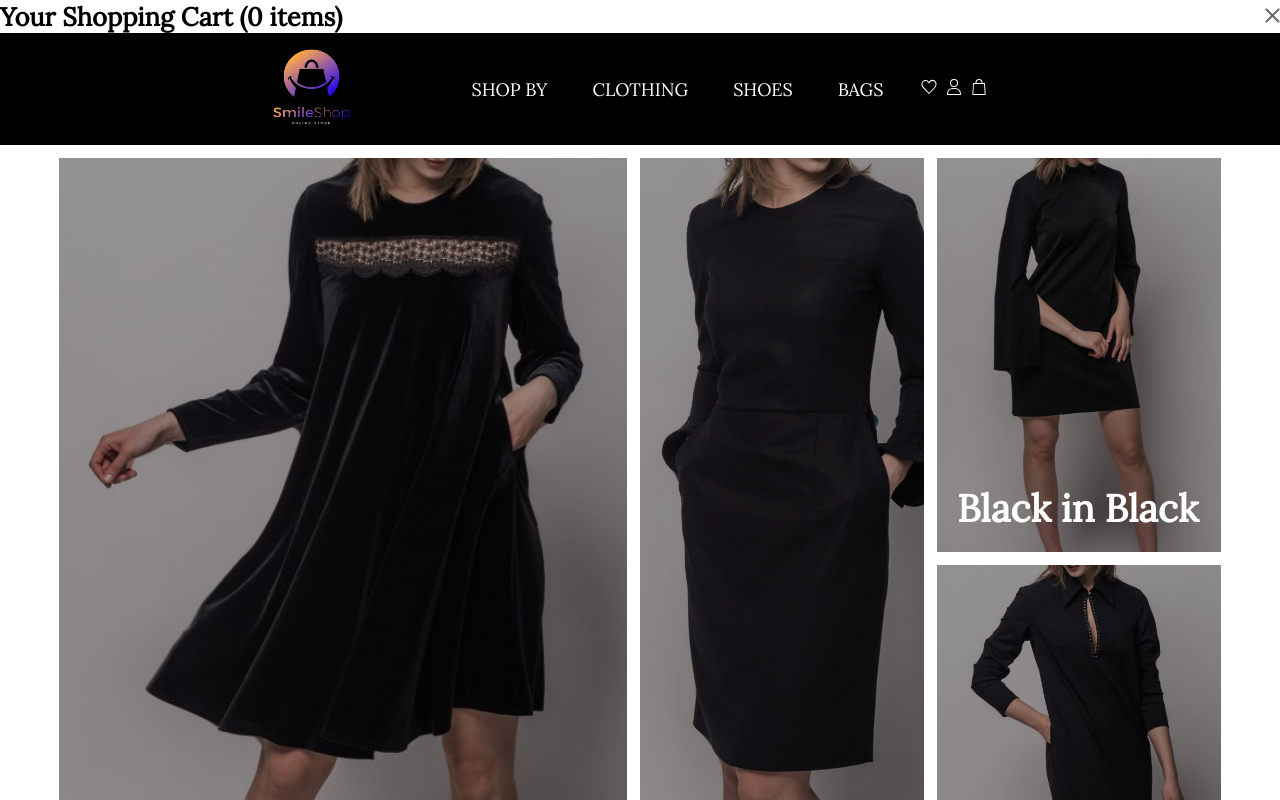
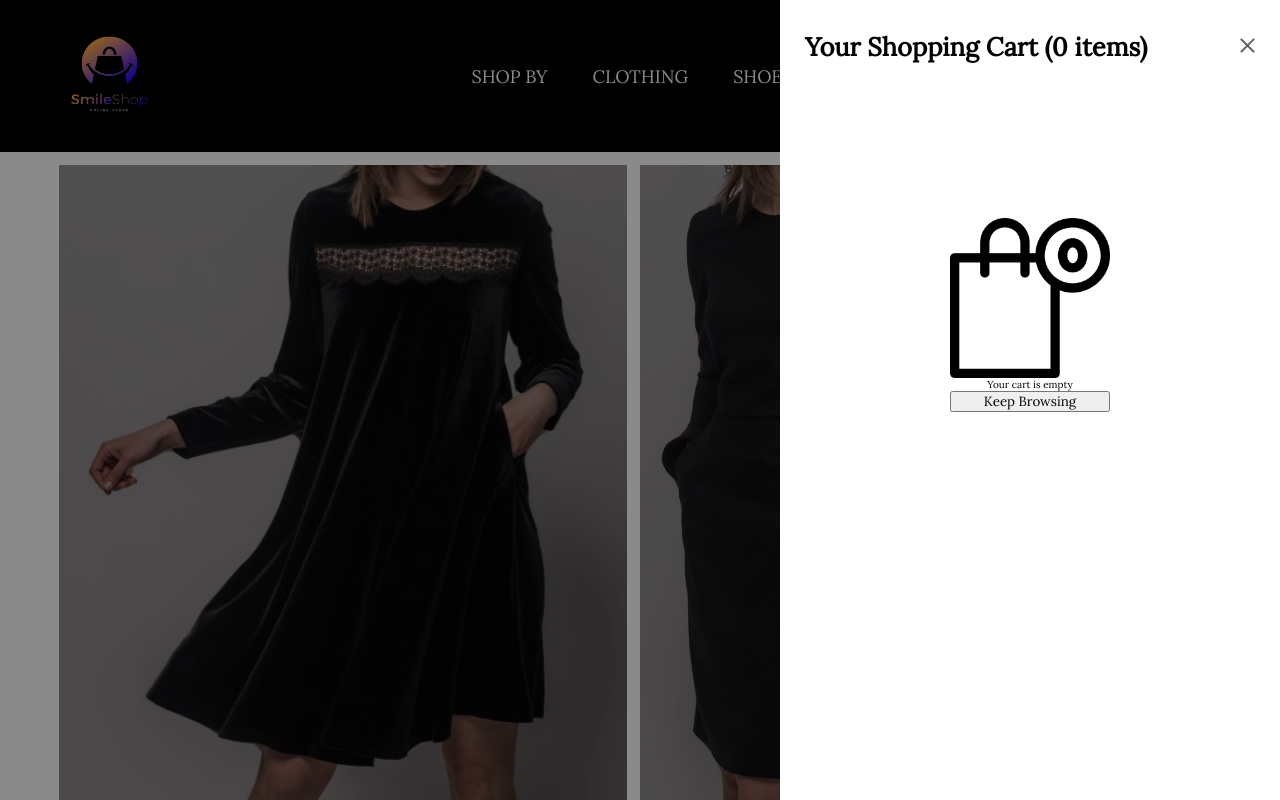
Before and after one commit to loretari/e-commerce_simple-app, a React (Create React App) app: page / in a window 1280 px wide. Both pictures are taken after a click on the element 953 px from the left and 90 px from the top of the page. Shown: the top 800 px of the page. Built offline with nearby package versions, Linux system fonts and the light colour scheme.

Commit message:
init: change navBar

```diff
--- a/src/App.js
+++ b/src/App.js
@@ -2,13 +2,15 @@ import React from 'react';
 import { Routes, Route } from 'react-router-dom';
 import Navbar from "./Components/Navbar/Navbar";
 import Home from "./Pages/Home";
+import ShopBy from "./Pages/ShopBy";
 
 function App() {
   return (
       <div>
         <Navbar/>
         <Routes>
-          <Route path= "/" element={<Home />}/>
+          <Route index path= "/" element={<Home />}/>
+          <Route path= "/shopBy" element={<ShopBy/>} />
         </Routes>
       </div>
 
--- a/src/Components/Footer/Footer.js
+++ b/src/Components/Footer/Footer.js
@@ -17,7 +17,7 @@ function Footer () {
           >About</Link>
           <Link
               activeClass= 'active'
-              to= 'header'
+              to= 'hero'
               spy={true} s
               mooth={true}
               offset={-100}
--- a/src/Components/Header/Header.js
+++ /dev/null
@@ -1,77 +0,0 @@
-import React from 'react';
-import './Header.css';
-import Dress1 from '../Assets/Header/Dress1.jpg';
-import Dress2 from '../Assets/Header/Dress2.jpg';
-import Dress3 from '../Assets/Header/Dress3.jpg';
-import Dress4 from '../Assets/Header/Dress4.jpg';
-import { useState } from 'react';
-
-
-function Header () {
-
-    const [overlay, setOverlay] = useState(false);
-
-    function inOverlay() {
-        setOverlay(true);
-    }
-
-    function outOverlay() {
-        setOverlay(false);
-    }
-
-    return (
-        <section id= 'header'>
-            <div className= "home-container">
-                <div className= "container">
-                    <div className= "grid-container">
-                        <div className= "featured grid-one">
-                           <div
-                           id= "img1"
-                           className= "lil-overlay"
-                           onMouseEnter={inOverlay}
-                           onMouseLeave={outOverlay}
-                           ></div>
-                         <img src={Dress1} alt= "dress1" />
-                            <p className="main-description">Velvet In Black</p>
-
-                        </div>
-                        <div className="featured grid-two">
-                            <div
-                                id="img2"
-                                className={overlay ? "hard-overlay" : "lil-overlay"}
-                                onMouseEnter={inOverlay}
-                                onMouseLeave={outOverlay}
-                            ></div>
-                            <img src={Dress2} alt="dress2" />
-                            <p className="main-description">Elegant in Black</p>
-                        </div>
-                        <div className="featured grid-four">
-                            <div
-                                id="img3"
-                                className={overlay ? "hard-overlay" : "lil-overlay"}
-                                onMouseEnter={inOverlay}
-                                onMouseLeave={outOverlay}
-                            ></div>
-                            <img src={Dress3} alt="dress3" />
-                            <p className= "main-description">Black in Black</p>
-
-                        </div>
-                        <div className="featured grid-four-low">
-                            <div
-                                id="img4"
-                                className={overlay ? "hard-overlay" : "lil-overlay"}
-                                onMouseEnter={inOverlay}
-                                onMouseLeave={outOverlay}
-                            ></div>
-                            <img src={Dress4} alt="dress4" />
-                            <p className="main-description">If it is not black?</p>
-
-                        </div>
-                    </div>
-                </div>
-            </div>
-        </section>
-    )
-}
-
-export default Header;
--- /dev/null
+++ b/src/Components/Hero/Hero.js
@@ -0,0 +1,48 @@
+import React from 'react';
+import './Hero.css';
+import Dress1 from '../Assets/Header/Dress1.jpg';
+import Dress2 from '../Assets/Header/Dress2.jpg';
+import Dress3 from '../Assets/Header/Dress3.jpg';
+import Dress4 from '../Assets/Header/Dress4.jpg';
+
+
+
+function Hero () {
+
+
+    return (
+        <section id= 'hero'>
+            <div className= "hero-container">
+                <div className= "container">
+                    <div className= "grid-container">
+                        <div className= "featured grid-one">
+                            <div id= "img1" className= "lil-overlay"></div>
+                         <img src={Dress1} alt= "dress1" />
+                            <p className="main-description">Velvet In Black</p>
+
+                        </div>
+                        <div className="featured grid-two">
+                            <div id= "img2" className= "lil-overlay"></div>
+                            <img src={Dress2} alt="dress2" />
+                            <p className="main-description">Elegant in Black</p>
+                        </div>
+                        <div className="featured grid-four">
+                            <div id= "img3" className= "lil-overlay"></div>
+                            <img src={Dress3} alt="dress3" />
+                            <p className= "main-description">Black in Black</p>
+
+                        </div>
+                        <div className="featured grid-four-low">
+                            <div id= "img4" className= "lil-overlay"></div>
+                            <img src={Dress4} alt="dress4" />
+                            <p className="main-description">If it is not black?</p>
+
+                        </div>
+                    </div>
+                </div>
+            </div>
+        </section>
+    )
+}
+
+export default Hero;
--- a/src/Components/Navbar/Navbar.css
+++ b/src/Components/Navbar/Navbar.css
@@ -1,11 +1,12 @@
 .navbar {
     background-color: rgb(0, 0, 0);
      width: 100%;
-    margin: 0 auto;
-    display: flex;
-    align-items: center;
-    justify-content: space-between;
+    /*margin: 0 auto;*/
+    /*display: flex;*/
+    /*align-items: center;*/
+    /*justify-content: space-between;*/
     position: sticky;
+    /*position: fixed;*/
     top: 0;
     z-index: 100;
     padding: 16px;
@@ -18,9 +19,18 @@
     justify-content: space-between;
     align-items: center;
     transition: height 0.1s linear;
-    height: 8rem;
+    height: 12rem;
+}
 
+.nav-container.cont-sticky {
+    height: 8rem !important;
+}
 
+.navbar-fixed {
+    display: flex;
+    justify-content: space-between;
+    align-items: center;
+    height: 12rem;
 }
 
 .nav-logo {
@@ -50,7 +60,7 @@
     text-transform: uppercase;
     display: flex;
     gap: 2.5rem;
-   margin-right: 30px;
+    margin-right: 30px;
     align-items: center;
     list-style: none;
     color: rgb(255, 255, 255);
@@ -109,6 +119,12 @@
    margin: 0 0.5rem 0 0 ;
 }
 
+.header-icon-cross {
+    cursor: pointer;
+    position: absolute;
+    left: 33rem;
+    top: 3rem;
+}
 
 .nav-login-cart svg {
     width: 2rem;
@@ -152,6 +168,46 @@
     cursor: pointer;
 }
 
+.mobile-nav-full {
+    /*font-size: 2.3rem;*/
+    /*position: absolute;*/
+    /*right: 25px;*/
+    /*top: 49px;*/
+    /*cursor: pointer;*/
+    background-color: #F3F3F3;
+    z-index: 200;
+    position: fixed;
+    top: 0;
+    left: 0;
+    width: 100%;
+    height: 100%;
+}
+
+.mobile-links {
+    font-size: 3rem;
+    text-transform: uppercase;
+    display: flex;
+    flex-direction: column;
+    gap: 2rem;
+    justify-content: center;
+    align-items: center;
+    top: 44%;
+    left: 50%;
+    position: absolute;
+    transform: translate(-50%, -50%);
+
+}
+
+.mobile-links a {
+    color: black;
+    background: rgb(243,243,243);
+    text-decoration: none;
+}
+
+.mobile-links a:hover {
+    text-decoration: underline;
+}
+
 .cart-title-btn {
     font-size: 1.7rem;
     display: flex;
@@ -164,9 +220,65 @@
     cursor: pointer;
 }
 
+/* cart */
+
+.cart-div {
+    display: flex;
+    flex-direction: column;
+    position: fixed;
+    z-index: 999;
+    top: 0;
+    right: 0;
+    padding: 3rem 2.5rem 1.5rem 2.5rem;
+    background-color: white;
+    height: 100vh;
+    width: 50rem;
+    transition: all 0.4s ease;
+}
+
+.page-overly {
+    position: absolute;
+    top: 0;
+    left: 0;
+    width: 100%;
+    height: 100%;
+    background-color: #00000075;
+    z-index: 888;
+    transition: all 0.3s ease-in;
+}
+
+.open-flex {
+    display: flex !important;
+}
+
+.closed-flex {
+    display: none !important;
+}
+
+
+.cart-body {
+    height: 100vh;
+    padding: 0.5rem;
+}
+
+
+.empty-cart {
+    display: flex;
+    flex-direction: column;
+    text-align: center;
+    width: 16rem;
+    margin: 15rem auto;
+}
+
+.closed-cart {
+    right: -100%;
+}
+
 .open-cart {
     right: 0;
 }
+
+
 
 
 @media (max-width:600px) {
@@ -188,4 +300,15 @@
         display: flex;
     }
 
+    .cart-div {
+        width: 100%;
+    }
+    .cart-title-btn h2 {
+   font-size: 2rem;
+    }
+
+    .cart-title-btn span {
+        margin-right: 5rem;
+    }
+
 }
--- a/src/Components/Navbar/Navbar.js
+++ b/src/Components/Navbar/Navbar.js
@@ -3,29 +3,56 @@ import './Navbar.css';
 import {Link} from "react-router-dom";
 import LogoImg from '../Assets/logo_Smile2.png';
 import CrossImg from '../Assets/cart_cross_icon.png';
+import EmptyCary from '../Assets/Cart/empty-cart.png';
 
 
 function Navbar () {
 
+    // const [sticky, setSticky] = useState(false);
 
 
-
-
+    const [cart, setCart] = useState(false);
     const [mobileNav, setMobileNav] = useState(false);
 
+    // const handleScroll = () => {
+    //     if (window.scrollY > 10) {
+    //         setSticky(true);
+    //      } else  {
+    //         sticky(false);
+    //     }
+    // };
+
+// window.addEventListener("scroll", handleScroll);
+
+// const scrollToTop = () => {
+//     window.scrollTo({
+//         top: 0,
+//         behavior: "smooth",
+//     });
+// };
+
+    const openCart = () => {
+        setCart(!cart);
+    };
 
 
     return (
         <>
-            <div className= "navMenu" style={{display: mobileNav? 'flex' : 'none'}}>
+            <div className= {`mobile-nav-full ${mobileNav ? "open-flex" : "closed-flex"}`}>
 
-                        <span className= "header-icon">
-                            <svg width="20" height="20" viewBox="0 0 20 20" fill="none" xmlns="http://www.w3.org/2000/svg"><path d="M16.54 5.48H3.5a.48.48 0 01-.463-.662.47.47 0 01.443-.288h13A.48.48 0 0117 5a.49.49 0 01-.46.48zM16.54 15.48H3.5A.49.49 0 013 15a.48.48 0 01.48-.47h13A.471.471 0 0117 15a.48.48 0 01-.46.48zM16.54 10.48H3.5A.49.49 0 013 10a.48.48 0 01.48-.47h13A.48.48 0 0117 10a.49.49 0 01-.46.48z" fill="currentColor"></path></svg>
+            {/*<div className= "navMenu" style={{display: mobileNav? 'flex' : 'none'}}>*/}
 
+                        <span
+                            onClick={() => setMobileNav(!mobileNav)}
+                            // className= "header-icon-cross"
+                           >
+                            <img src={CrossImg} alt= "cross" className= "header-icon-cross"/>
+                            {/*<svg width="20" height="20" viewBox="0 0 20 20" fill="none" xmlns="http://www.w3.org/2000/svg"><path d="M16.54 5.48H3.5a.48.48 0 01-.463-.662.47.47 0 01.443-.288h13A.48.48 0 0117 5a.49.49 0 01-.46.48zM16.54 15.48H3.5A.49.49 0 013 15a.48.48 0 01.48-.47h13A.471.471 0 0117 15a.48.48 0 01-.46.48zM16.54 10.48H3.5A.49.49 0 013 10a.48.48 0 01.48-.47h13A.48.48 0 0117 10a.49.49 0 01-.46.48z" fill="currentColor"></path></svg>*/}
                         </span>
+                <div className= "mobile-links">
                 <Link
                     activeClass= 'active'
-                    to= "/"
+                    to= "/shopBy"
                     spy={true} s
                     mooth={true}
                     offset={-100}
@@ -34,7 +61,7 @@ function Navbar () {
                     onClick = {() => setMobileNav(false)}>Shop By</Link>
                 <Link
                     activeClass= 'active'
-                    to= "/"
+                    to= "/clothing"
                     spy={true} s
                     mooth={true}
                     offset={-100}
@@ -43,7 +70,7 @@ function Navbar () {
                     onClick = {() => setMobileNav(false)}>Clothing</Link>
                 <Link
                     activeClass= 'active'
-                    to= "/"
+                    to= "/shoes"
                     spy={true} s
                     mooth={true}
                     offset={-100}
@@ -52,31 +79,42 @@ function Navbar () {
                     onClick = {() => setMobileNav(false)}>Shoes</Link>
                 <Link
                     activeClass= 'active'
-                    to= "/"
+                    to= "/bags"
                     spy={true} s
                     mooth={true}
                     offset={-100}
                     duration={500}
                     className= "listItem"
                     onClick = {() => setMobileNav(false)}>Bags</Link>
-
+                </div>
             </div>
 
-            <div className= "open-cart">
-                <div className= "cart-title-btn">
+
+
+            <div className= {`page-overly ${cart ? "open-flex" : "closed-flex"}`}></div>
+            <div className= {`cart-div ${cart ? "open-cart" : "closed-cart"}`}>
+            <div className= "cart-title-btn">
                     <h2>Your Shopping Cart (0 items)</h2>
-                    <span onClick={() => setMobileNav(!mobileNav)} >
-                        <img src={CrossImg} alt= "cross"/>
-                        {/*<svg width="20" height="20" viewBox="0 0 20 20" fill="none" xmlns="http://www.w3.org/2000/svg" style="height: 20px; width: 20px;"><g clip-path="url(#cross_svg__clip0_473_4144)"><path d="M10.71 10l4.65-4.66a.495.495 0 10-.7-.7L10 9.29 5.34 4.64a.495.495 0 00-.7.7L9.29 10l-4.65 4.66a.48.48 0 000 .7.481.481 0 00.7 0L10 10.71l4.66 4.65a.482.482 0 00.7 0 .48.48 0 000-.7L10.71 10z" fill="currentColor"></path></g><defs><clipPath id="cross_svg__clip0_473_4144"><path fill="#fff" d="M0 0h20v20H0z"></path></clipPath></defs></svg>*/}
+                    <span onClick={openCart} >
+                        <img src={CrossImg} alt= "cross" />
                     </span>
+                </div>
+                <div className= "cart-body">
+                   <div className= "empty-cart">
+     <img src={EmptyCary} alt= "cart"/>
+     <p>Your cart is empty</p>
+                       <button onClick={openCart}>Keep Browsing</button>
+                   </div>
                 </div>
             </div>
 
 
         <nav className= "navbar" id= "navbar">
         <div className= "container">
+            {/*<div className= {`nav-container ${sticky ? "cont-sticky" : ""}`}>*/}
             <div className= "nav-container">
-                <div className= "nav-logo">
+
+            <div className= "nav-logo">
                     <Link
                         activeClass= 'active'
                         to= '/'
@@ -86,13 +124,16 @@ function Navbar () {
                         duration={500}
                         style={{textDecoration: 'none'}}
                         className= "navLinksLogo">
-                        <img src={LogoImg} alt= "logo" /></Link>
+                        <img
+                            // onClick={scrollToTop}
+                            src={LogoImg}
+                            alt= "logo" /></Link>
 
                 </div>
                 <div className= "nav-links">
                     <Link
                         activeClass= 'active'
-                        to= '/'
+                        to= '/shopBy'
                         spy={true} s
                         mooth={true}
                         offset={-100}
@@ -101,7 +142,7 @@ function Navbar () {
                         className= "navLinksListItem">Shop By</Link>
                     <Link
                         activeClass= 'active'
-                        to= '/'
+                        to= '/clothing'
                         spy={true} s
                         mooth={true}
                         offset={-100}
@@ -110,7 +151,7 @@ function Navbar () {
                         className= "navLinksListItem">Clothing</Link>
                    <Link
                         activeClass= 'active'
-                        to= '/'
+                        to= '/shoes'
                         spy={true} s
                         mooth={true}
                         offset={-100}
@@ -119,7 +160,7 @@ function Navbar () {
                         className= "navLinksListItem">Shoes</Link>
                     <Link
                         activeClass= 'active'
-                        to= '/'
+                        to= '/bags'
                         spy={true} s
                         mooth={true}
                         offset={-100}
@@ -134,12 +175,12 @@ function Navbar () {
                         </span>
                             </li>
                             <li className= "header-icon">
-                                <span>
+                                <span >
                            <svg width="20" height="20" viewBox="0 0 20 20" fill="none" xmlns="http://www.w3.org/2000/svg"><path d="M10 10a4 4 0 100-8 4 4 0 000 8zm0-7a3 3 0 110 6 3 3 0 010-6zM10 11c-5 0-7 2-7 7h14c0-5-2-7-7-7zm0 1c4.08 0 5.73 1.33 6 5H4c.27-3.67 1.92-5 6-5z" fill="currentColor"></path></svg>
                        </span>
                             </li>
                             <li className= "header-icon">
-                               <span>
+                               <span onClick={openCart}>
                            <svg width="20" height="20" viewBox="0 0 20 20" fill="none" xmlns="http://www.w3.org/2000/svg"><path d="M16.63 17.47l-.6-11a.51.51 0 00-.5-.47h-2v-.43a3.5 3.5 0 00-7 0V6h-2a.51.51 0 00-.5.47l-.62 11a.49.49 0 00.49.53h12.3a.49.49 0 00.43-.53zm-12.31-.42L4.9 7h10.2l.56 10.1-11.34-.05zM7.5 5.57a2.5 2.5 0 115 0V6h-5v-.43z" fill="currentColor"></path></svg>
                                    {/*<div className= "nav-cart-count">0</div>*/}
                                </span>
@@ -170,7 +211,7 @@ function Navbar () {
                        </span>
                             </li>
                             <li className= "header-icon">
-                               <span>
+                               <span onClick={openCart}>
                            <svg width="20" height="20" viewBox="0 0 20 20" fill="none" xmlns="http://www.w3.org/2000/svg"><path d="M16.63 17.47l-.6-11a.51.51 0 00-.5-.47h-2v-.43a3.5 3.5 0 00-7 0V6h-2a.51.51 0 00-.5.47l-.62 11a.49.49 0 00.49.53h12.3a.49.49 0 00.43-.53zm-12.31-.42L4.9 7h10.2l.56 10.1-11.34-.05zM7.5 5.57a2.5 2.5 0 115 0V6h-5v-.43z" fill="currentColor"></path></svg>
                                    {/*<div className= "nav-cart-count">0</div>*/}
                                </span>
@@ -186,7 +227,7 @@ function Navbar () {
 
                         </ul>
                     </div>
-                    {/*</div>*/}
+
 
                 </section>
 
--- a/src/Components/Trending/Trending.css
+++ b/src/Components/Trending/Trending.css
@@ -32,7 +32,7 @@
 
 .row-container {
     display: flex;
-    gap: 1.3rem;
+    gap: 2.2rem;
     overflow-x: scroll;
     overflow-y: hidden;
     white-space: nowrap;
--- a/src/Pages/Home.js
+++ b/src/Pages/Home.js
@@ -1,5 +1,5 @@
 import React from 'react';
-import Header from "../Components/Header/Header";
+import Hero from "../Components/Hero/Hero";
 import ProudProducts from "../Components/ProudProducts/ProudProducts";
 import Banner from "../Components/Banner/Banner";
 import Banner1 from '../Components/Assets/Banner/Banner1.jpg';
@@ -13,7 +13,7 @@ import Footer from "../Components/Footer/Footer";
 function Home () {
     return (
         <>
-            <Header />
+            <Hero />
             <ProudProducts />
             <Banner
             title= "Cloaks from Wool we love"
--- /dev/null
+++ b/src/Pages/ShopBy.js
@@ -0,0 +1,10 @@
+import React from 'react';
+
+function ShopBy () {
+    return (
+        <>
+            <h1>Shop By</h1>
+        </>
+    )
+}
+export default ShopBy;
```
Also changed, not shown: src/Components/Assets/Cart/empty-cart.png (added), src/Components/Hero/Hero.css (renamed from src/Components/Header/Header.css).
